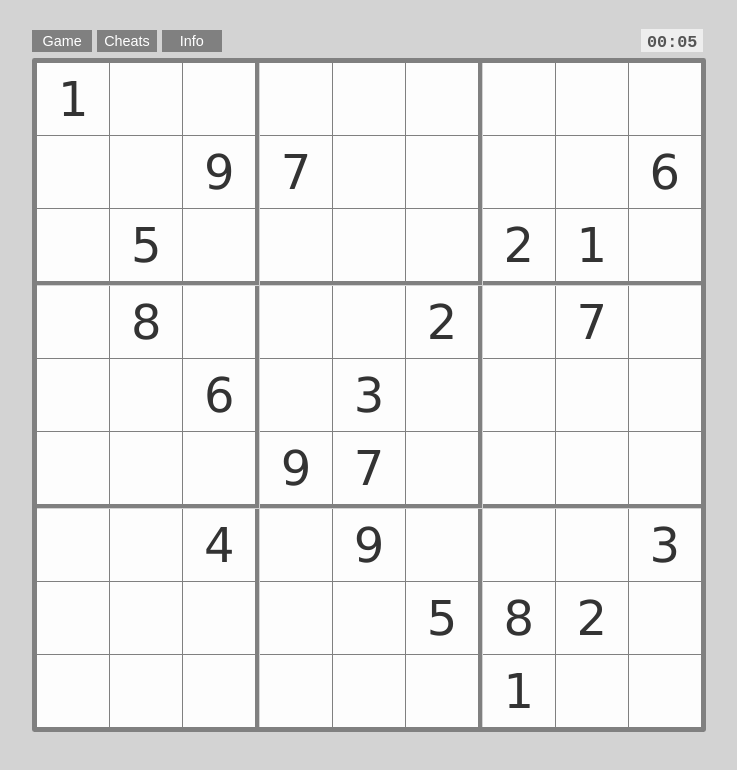
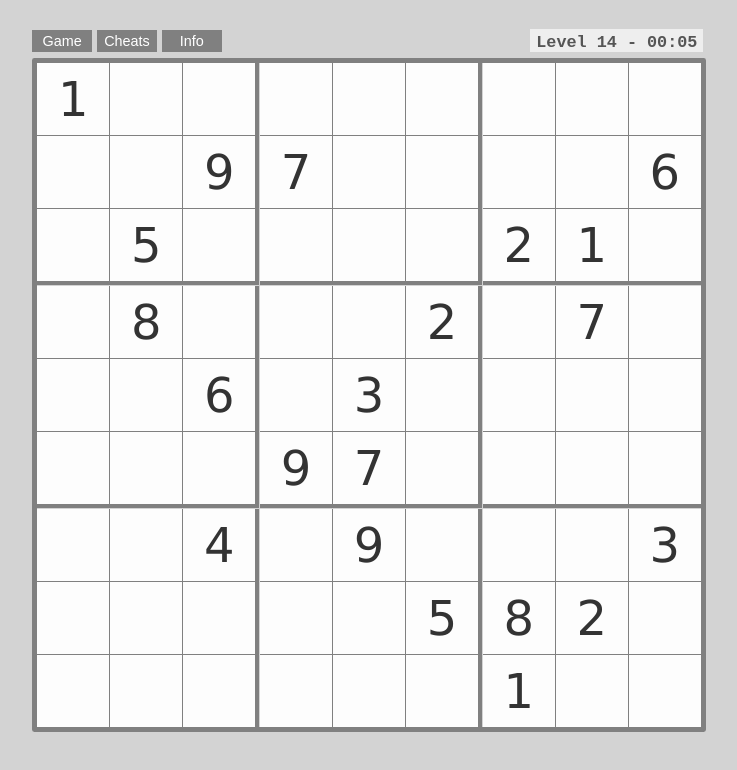
Before and after one commit to Lennart-321/sudoku, a React (Vite) app: page / in a window 1280 px wide. Shown: the top 770 px of the page, without its empty margins (271-1008 px from the left). Built offline with nearby package versions, Linux system fonts and the light colour scheme.

Commit message:
Version 1.0. Level info etc.

```diff
--- a/src/Board.jsx
+++ b/src/Board.jsx
@@ -7,7 +7,7 @@ import "./Board.css";
 export default function Board() {
   const [updateCount, setUpdateCount] = useState(0);
 
-  console.log("Board update count:", updateCount);
+  //console.log("Board update count:", updateCount);
 
   if (!Sudoku.currentGame) {
     setTimeout(Sudoku.createDefaultGame, 0);
--- a/src/CalcBoard.js
+++ b/src/CalcBoard.js
@@ -8,6 +8,7 @@ export class CalcBoard {
   solvedN;
   targetBoard;
   targetStatus; //0=Unknown, 1=Some solution, 3=Unique solution, 5=Not unique solution, 8=Not solvable, -1=ERROR
+  levelCount;
 
   constructor(
     board,
@@ -24,6 +25,7 @@ export class CalcBoard {
     this.solvedIxs = solvedIxs;
     this.unsolvedIxs = unsolvedIxs;
     this.solvedN = null;
+    this.levelCount = null;
     if (!isWorkBord) {
       Calc.transformToWorkBoard(this.board, discardSolved);
     }
@@ -33,13 +35,13 @@ export class CalcBoard {
     return new CalcBoard(this.board, true, this.targetBoard, this.targetStatus);
   }
 
-  transformToGame() {
+  transformToGame(levelCount) {
     const gameBoard = Calc.copyBoard(this.board);
     gameBoard.forEach((sq, ix) => {
       if (Calc.symbolCount(sq) === 1) gameBoard[ix] |= Calc.isFixedBit | Calc.isDeterminedBit;
       else gameBoard[ix] = Calc.symbolBits;
     });
-    return new Game(gameBoard, this.targetBoard, this.targetStatus);
+    return new Game(gameBoard, this.targetBoard, this.targetStatus, levelCount);
   }
   updateGameBoard(game) {
     for (let ix = 0; ix < Calc.nrSquares; ix++) {
@@ -50,15 +52,20 @@ export class CalcBoard {
     }
   }
   removeManySolved(level) {
-    const levelCount = [];
+    //const levelCount = [];
+    let lastLevelCount = null;
+    let levelCount = null;
     if (level >= 10) {
-      while (this.removeRandomSolved(levelCount));
+      while (this.removeRandomSolved(/*levelCount*/)) {}
     } else {
-      while (this.removeRandomSolvedAtLevel(level, levelCount));
+      while ((levelCount = this.removeRandomSolvedAtLevel(level /*, levelCount*/))) {
+        lastLevelCount = levelCount;
+      }
     }
-    console.log("removeManySolved(" + level + ") level counter:", levelCount);
+    //console.log("removeManySolved(" + level + ") level counter:", lastLevelCount);
+    return lastLevelCount;
   }
-  removeRandomSolved(levelCountTot) {
+  removeRandomSolved(/*levelCountTot*/) {
     for (
       let removeOptions = this.solvedIxs.slice(), removeIxIx;
       removeOptions.length > 0;
@@ -73,14 +80,15 @@ export class CalcBoard {
       const tmpBoard = this.copy();
       tmpBoard.board[removeIx] &= ~correctSym; //Remove correct option
 
-      let levelCount = [];
-      if (!tmpBoard.isSolvable(levelCount)) {
-        if (levelCountTot.length === 0) levelCountTot.push(...levelCount);
-        else levelCount.forEach((l, lix) => (levelCountTot[lix] += l));
+      //let levelCount = [];
+      if (!tmpBoard.isSolvable([])) {
+        // if (levelCountTot.length === 0) levelCountTot.push(...levelCount);
+        // else levelCount.forEach((l, lix) => (levelCountTot[lix] += l));
 
         this.solvedIxs.splice(this.solvedIxs.indexOf(removeIx), 1);
         this.unsolvedIxs.push(removeIx);
         return true;
+        //return levelCount;
       }
 
       //Failed, could not be removed!
@@ -91,7 +99,7 @@ export class CalcBoard {
     return false;
   }
 
-  removeRandomSolvedAtLevel(maxLevel, levelCountTot) {
+  removeRandomSolvedAtLevel(maxLevel /*, levelCountTot*/) {
     for (
       let removeOptions = this.solvedIxs.slice(), removeIxIx;
       removeOptions.length > 0;
@@ -107,12 +115,13 @@ export class CalcBoard {
 
       let levelCount = [];
       if (tmpBoard.isSolvable(levelCount, maxLevel >= 10 ? 9 : maxLevel)) {
-        if (levelCountTot.length === 0) levelCountTot.push(...levelCount);
-        else levelCount.forEach((l, lix) => (levelCountTot[lix] += l));
+        // if (levelCountTot.length === 0) levelCountTot.push(...levelCount);
+        // else levelCount.forEach((l, lix) => (levelCountTot[lix] += l));
 
         this.solvedIxs.splice(this.solvedIxs.indexOf(removeIx), 1);
         this.unsolvedIxs.push(removeIx);
-        return true;
+        //return true;
+        return levelCount;
       }
 
       //Failed, could not be removed!
@@ -168,7 +177,7 @@ export class CalcBoard {
     let nrRedTotal = 0;
 
     while (this.continueSolving() && nrRedTaE !== 0) {
-      console.log("trySolve while", ++loopCount);
+      //console.log("trySolve while", ++loopCount);
 
       let nrRed = 0;
       nrRedTaE = -1;
@@ -214,8 +223,24 @@ export class CalcBoard {
 
     const solved = this.isSolved()
     //levelCount[levelCount.length-1] =
-    console.log("trySolve()=>", solved, loopCount, nrRedTotal, levelCount, nrRedTaE);
+    // if (solved && levelCount[0] === 0) {
+    //   console.log("Level 0 === 0");
+    // }
+    //console.log("trySolve()=>", solved, loopCount, nrRedTotal, levelCount, nrRedTaE);
     return solved;
+  }
+  static getLevel(levelCount) {
+    if (!Array.isArray(levelCount)) return 0;
+    if (levelCount.length === 0) return 0;
+    if (levelCount[levelCount.length - 1] > 0) {
+      return 9 + levelCount[levelCount.length - 1];
+    }
+    for (let lev = levelCount.length - 2; lev >= 0; lev--) {
+      if (levelCount[lev] > 0) {
+        return lev + 1;
+      }
+    }
+    return 0;
   }
 
   //Only 1 symbol in 1 square. Reduce that symbol from rest of group
@@ -412,9 +437,9 @@ export class CalcBoard {
       if ((symbol & doForSymbolsBits) === 0) continue;
       const sqIxs = Calc.squareIxsOfSymbol(this.board, gx, symbol);
       let nr = sqIxs.length;
-      if (nr === 1) {
-        console.log("ERROR!? reduceOtherGroups: Symbol in only one square");
-      }
+      // if (nr === 1) {
+      //   console.log("ERROR!? reduceOtherGroups: Symbol in only one square");
+      // }
       if (1 < nr && nr <= Calc.nrSymbolRoot) {
         let otherGrp = -1;
         if (Math.floor(sqIxs[0] / Calc.nrSymbolRoot) == Math.floor(sqIxs[nr - 1] / Calc.nrSymbolRoot)) {
@@ -468,9 +493,11 @@ export class CalcBoard {
       let tmpBoard = this.copy();
       tmpBoard.solvedN = Calc.deepCopy(this.solvedN);
       tmpBoard.board[taeSqIx] = taeSym;
-      if (tmpBoard.trySolve(levelCount)) {
+      let tmpLevelCount = [];
+      if (tmpBoard.trySolve(tmpLevelCount)) {
         this.board = tmpBoard.board;
         this.solvedN = tmpBoard.solvedN;
+        tmpLevelCount.forEach((c, l) => (levelCount[l] += c));
         return 1;
       }
     }
@@ -484,18 +511,19 @@ export class CalcBoard {
       return this.targetStatus;
     }
 
+    this.levelCount = [];
     let tmpBoard = this.copy();
-    if (tmpBoard.trySolve([], 9)) {
+    if (tmpBoard.trySolve(this.levelCount, 9)) {
       return (this.targetStatus = 3);
     }
 
     if (this.targetStatus === 0) {
-      const levelCount = [];
-      if (!tmpBoard.trySolve(levelCount)) {
+      this.levelCount = [];
+      if (!tmpBoard.trySolve(this.levelCount)) {
         return (this.targetStatus = 8);
       }
       this.targetBoard = tmpBoard.board;
-      if (levelCount[7] === 0) {
+      if (this.levelCount[7] === 0) {
         console.log("solutionType ERROR: levelCount[7] === 0");
         return (this.targetStatus = 3);
       }
@@ -544,7 +572,7 @@ export class CalcBoard {
     do {
       if (n > Calc.nrSymbols) return [[], 0];
       nSymSquares = Calc.getNSymbolSquares(this.board, n++);
-      console.log("prepareTrialAndError", n, nSymSquares, this.board);
+      //console.log("prepareTrialAndError", n, nSymSquares, this.board);
     } while (nSymSquares.length === 0);
 
     const taeSqIx = nSymSquares[Math.floor(Math.random() * nSymSquares.length)];
@@ -564,8 +592,12 @@ export class CalcBoard {
     for (var i = 0; i < solvedIxs.length; i++) solvedIxs[i] = i;
 
     const cb = new CalcBoard(board, true, targetBoard, 3 /*Unique solution*/, solvedIxs, []);
-    cb.removeManySolved(level);
+    let levelCount = cb.removeManySolved(level);
+    if (levelCount === null) {
+      levelCount = [];
+      cb.copy().trySolve(levelCount);
+    }
 
-    return cb.transformToGame();
+    return cb.transformToGame(levelCount);
   }
 }
--- a/src/Game.js
+++ b/src/Game.js
@@ -6,11 +6,12 @@ export class Game {
   board;
   targetBoard;
   targetStatus;
+  levelCount;
   startTime;
   solvedTime;
   isSolved;
 
-  constructor(brd, trg = null, trgStat = undefined) {
+  constructor(brd, trg = null, trgStat = undefined, levelCount = null) {
     // // prettier-ignore
     // this.board = brd ? brd : Calc.simpleCheatReduce([
     //   0xD00,0x1ff,0x1ff,0x1ff,0x1ff,0x1ff,0x1ff,0xC02,0xC80,
@@ -27,6 +28,7 @@ export class Game {
     //this.board = brd ? brd : CalcBoard.generateNewGame();
     this.targetBoard = trg;
     this.targetStatus = trgStat !== undefined ? trgStat : trg ? 1 : 0;
+    this.levelCount = levelCount;
     this.isSolved = false;
     this.startTime = Sudoku.now();
     this.solvedTime = null;
@@ -37,6 +39,7 @@ export class Game {
   solutionType() {
     return Calc.solutionType(this);
   }
+
   // isPlaying() {
   //   return !this.isSolved && !!this.startTime;
   // }
--- a/src/Menu.css
+++ b/src/Menu.css
@@ -1,6 +1,6 @@
 .header {
   display: grid;
-  grid-template-columns: 3fr 1fr;
+  grid-template-columns: 2fr 1fr;
   align-items: end;
   margin-top: 2rem;
 }
--- a/src/Menu.jsx
+++ b/src/Menu.jsx
@@ -25,7 +25,7 @@ export function Menu({ refresh }) {
   // prettier-ignore
   const onOffMenuItem = function (text, setting, settingsMethod) {
     return (
-      <a className="menu-alt" onClick={() => { settingsMethod(); refresh(); console.log(Settings.showHelpSymbols, Settings.showAllHelp, Settings.showOnlyEditedHelp); }}>
+      <a className="menu-alt" onClick={() => { settingsMethod(); refresh(); /*console.log(Settings.showHelpSymbols, Settings.showAllHelp, Settings.showOnlyEditedHelp);*/ }}>
         <span className={setting ? "setting-on" : "setting-off"}></span>
         {/* <span>&nbsp;</span> */}
         {text}
--- a/src/Sudoku.js
+++ b/src/Sudoku.js
@@ -152,7 +152,11 @@ export class Sudoku {
       0x1FF, 0xD00, 0x1FF, 0x1FF, 0x1FF, 0x1FF, 0xC08, 0x1FF, 0x1FF,
     ];
     Calc.twistAndTurn(hardBoard);
-    Sudoku.currentGame = new Game(hardBoard);
+    let cb = new CalcBoard(Calc.copyBoard(hardBoard));
+    let levelCount = [];
+    cb.trySolve(levelCount);
+
+    Sudoku.currentGame = new Game(hardBoard, cb.board, cb.targetStatus, levelCount);
     //TimeDisplay.jsx:9 Warning: Cannot update a component (`TimeDisplay`) while rendering a different component (`Board`). To locate the bad setState() call inside `Board`, follow the stack trace as described in https://reactjs.org/link/setstate-in-render
     //Sudoku.updateTimeDisplay();
     Sudoku.refreshApp && Sudoku.refreshApp();
@@ -164,7 +168,7 @@ export class Sudoku {
     //Normal new game
     if (level >= 0) {
       Sudoku.currentGame = CalcBoard.generateNewGame(level);
-      console.log("createNewGame autoReduceHelpSymbols =", Settings.autoReduceHelpSymbols);
+      //console.log("createNewGame autoReduceHelpSymbols =", Settings.autoReduceHelpSymbols);
       Sudoku.isDefineGameState = false;
       Sudoku.currentGameNumberStored = -1;
       Sudoku.updateMenu && Sudoku.updateMenu();
@@ -238,6 +242,7 @@ export class Sudoku {
   }
 
   static showSudokuInfo() {
+    //let l = Sudoku.currentGame.levelCount;
     Sudoku.importantMessage &&
       Sudoku.importantMessage(
         [
@@ -245,9 +250,10 @@ export class Sudoku {
           "Click on choosen symbol to delete.",
           "Use Ctrl + click to keep support symbol.",
           "Use Ctrl + click to focus on more than one symbol.",
+          //`${l[0]},${l[1]},${l[2]},${l[3]},${l[4]},${l[5]},${l[6]},${l[7]}`,
         ],
         "#333",
-        0
+        30
       );
   }
   //   static confirmCommand(message, command) {
--- a/src/TimeDisplay.jsx
+++ b/src/TimeDisplay.jsx
@@ -2,6 +2,7 @@ import { useState } from "react";
 import { Settings } from "./Settings";
 import { Sudoku } from "./Sudoku";
 import "./TimeDisplay.css";
+import { CalcBoard } from "./CalcBoard";
 
 export function TimeDisplay() {
   const [updateCount, setUpdateCount] = useState(0);
@@ -19,8 +20,15 @@ export function TimeDisplay() {
     if (!Sudoku.currentGame.isSolved) {
       setTimeout(() => setUpdateCount(c => c + 1), 1001 - (elapsed % 10) * 100);
     }
+    var levelInfo = CalcBoard.getLevel(Sudoku.currentGame.levelCount);
   }
 
   //console.log("TimeDisplay:", show, timeStr, Sudoku.currentGame?.isSolved, Sudoku.currentGame?.startTime);
-  return show ? <span id="time-display">{timeStr}</span> : <></>;
+  return show ? (
+    <span id="time-display">
+      Level {levelInfo} - {timeStr}
+    </span>
+  ) : (
+    <></>
+  );
 }
```
Also changed, not shown: src/Calc.js (+9 -8 lines).
